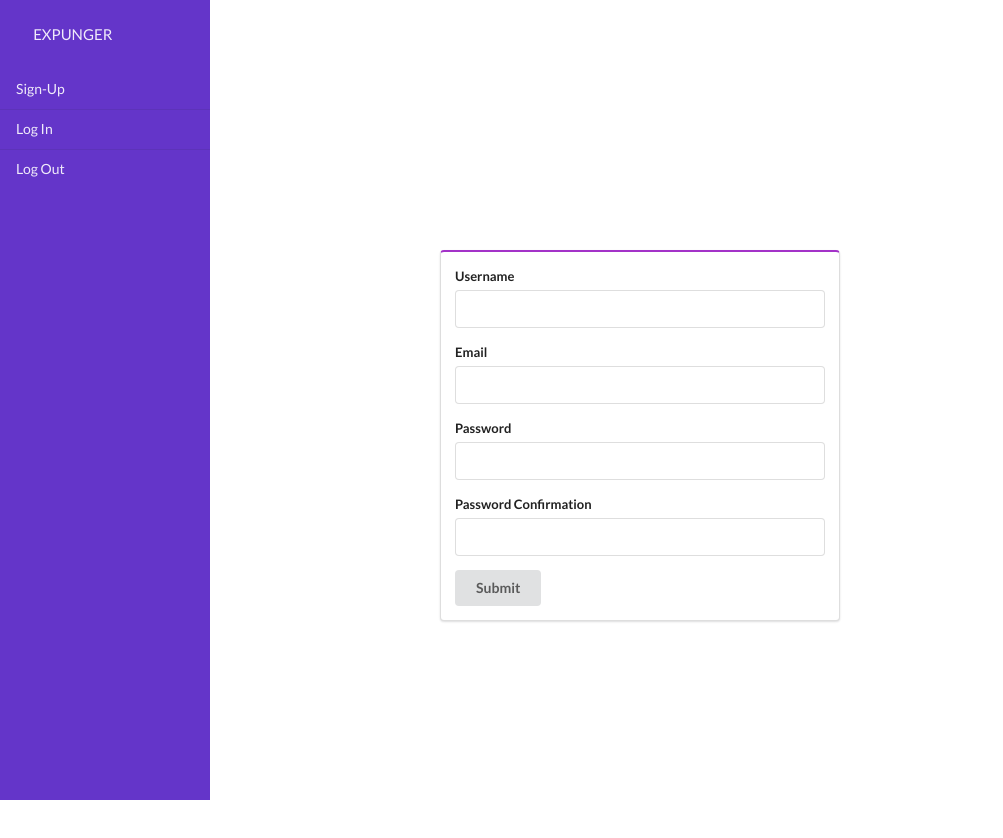
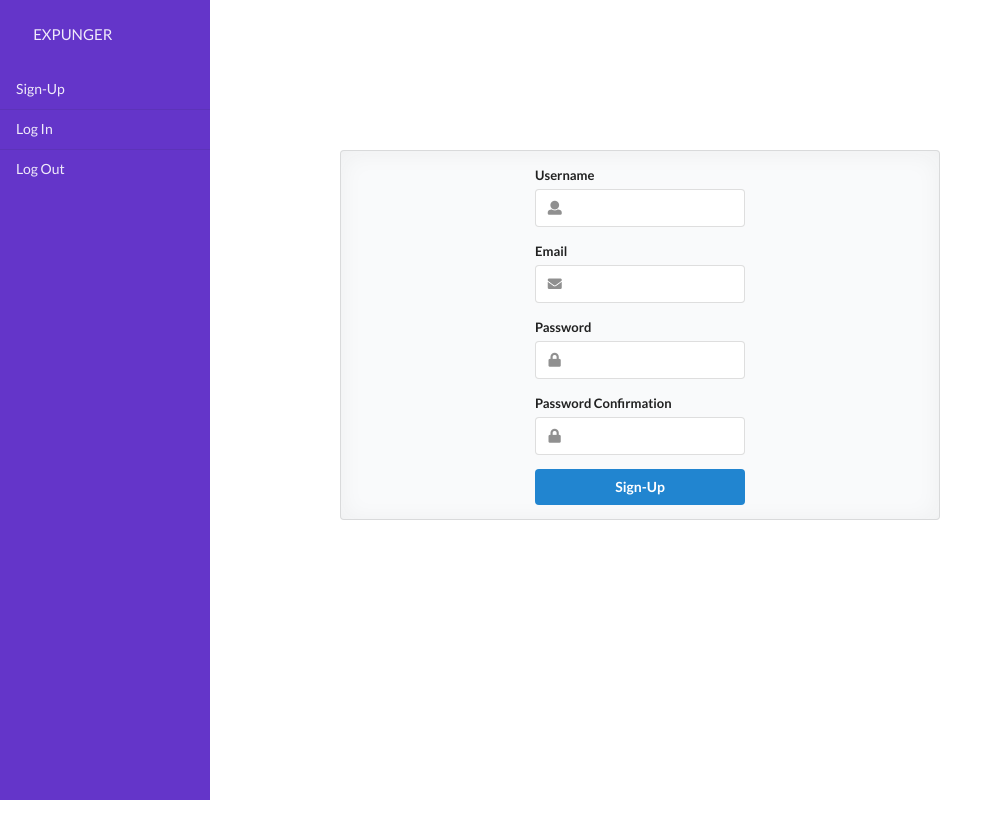
Before and after one commit to cjilbert504/expunger, a React (Create React App) app in the folder expunger-client/: page /signup in a window 1280 px wide. Shown: the top 838 px of the page, without its empty margins (0-1003 px from the left). Built offline with nearby package versions, Linux system fonts and the light colour scheme.

Commit message:
UI improvements

```diff
--- a/expunger-client/src/components/BlerbWriter.js
+++ b/expunger-client/src/components/BlerbWriter.js
@@ -26,7 +26,7 @@ class BlerbWriter extends React.Component {
 
     render() {
         return (
-            <div className="ui fluid action input">
+            <div className="ui fluid action transparent input">
                 <input type="text" placeholder="Choose your words wisely..." name="blerb" value={this.state.blerb} onChange={this.onInputChange} />
                 <div onClick={this.onFormSubmit} className="ui blue button">Blabber about it</div>
             </div>
--- a/expunger-client/src/components/Feed.js
+++ b/expunger-client/src/components/Feed.js
@@ -12,11 +12,15 @@ class Feed extends React.Component {
 
     render() {
         return (
-            <div className="ui container" style={{ width: "700px" }}>
-                <div className="ui relaxed divided list">
-                    <Blerb blerbs={this.props.blerbs} />
+            <div>
+                <div className="ui segment" style={{ marginLeft: "300px", marginTop: "25px", width: "850px" }}>
+                    <BlerbWriter />
                 </div>
-                <BlerbWriter />
+                <div className="ui container" style={{ width: "700px", marginTop: "50px" }}>
+                    <div className="ui relaxed divided list">
+                        <Blerb blerbs={this.props.blerbs} />
+                    </div>
+                </div>
             </div>
         )
     }
--- a/expunger-client/src/components/Login.js
+++ b/expunger-client/src/components/Login.js
@@ -30,7 +30,7 @@ class Login extends React.Component {
 
     render() {
         return (
-            <div className="ui container" style={{ width: "600px", marginTop: "250px"}}>
+            <div className="ui container" style={{ width: "600px", marginTop: "150px"}}>
                 <div className="ui placeholder segment">
                     <div className="ui two column very relaxed stackable grid">
                         <div className="column">
--- a/expunger-client/src/components/SignUp.js
+++ b/expunger-client/src/components/SignUp.js
@@ -34,26 +34,40 @@ class SignUp extends React.Component {
 
     render() {
         return (
-            <div className="ui container" style={{ width: "400px", marginTop: "250px"}}>
-                <form onSubmit={this.onFormSubmit} className="ui form purple segment">
+            <div className="ui container" style={{ width: "600px", marginTop: "150px"}}>
+                <div className="ui placeholder segment">
+                    <div className="ui form">
                         <div className="field">
                             <label>Username</label>
+                            <div className="ui left icon input">
                                 <input type="text" name="username" value={this.state.username} onChange={this.onInputChange}></input>
+                                <i className="user icon"></i>
+                            </div>
                         </div>
                         <div className="field">
                             <label>Email</label>
-                        <input type="text" name="email" value={this.state.email} onChange={this.onInputChange}></input>
+                            <div className="ui left icon input">
+                                <input type="email" name="email" value={this.state.email} onChange={this.onInputChange}></input>
+                                <i className="envelope icon"></i>
+                            </div>
                         </div>
                         <div className="field">
                             <label>Password</label>
-                        <input type="text" name="password" value={this.state.password} onChange={this.onInputChange}></input>
+                            <div className="ui left icon input">
+                                <input type="password" name="password" value={this.state.password} onChange={this.onInputChange}></input>
+                                <i className="lock icon"></i>
+                            </div>
                         </div>
                         <div className="field">
                             <label>Password Confirmation</label>
-                        <input type="text" name="password_confirmation" value={this.state.password_confirmation} onChange={this.onInputChange}></input>
+                            <div className="ui left icon input">
+                                <input type="password" name="password_confirmation" value={this.state.password_confirmation} onChange={this.onInputChange}></input>
+                                <i className="lock icon"></i>
                             </div>
-                    <button className="ui button" type="submit">Submit</button>
-                </form>
+                        </div>
+                        <div className="ui blue submit button" onClick={this.onFormSubmit}>Sign-Up</div>
+                    </div>
+                </div>
             </div>
         );
     };
```
Lines whose indentation alone changed are shown as unchanged.
